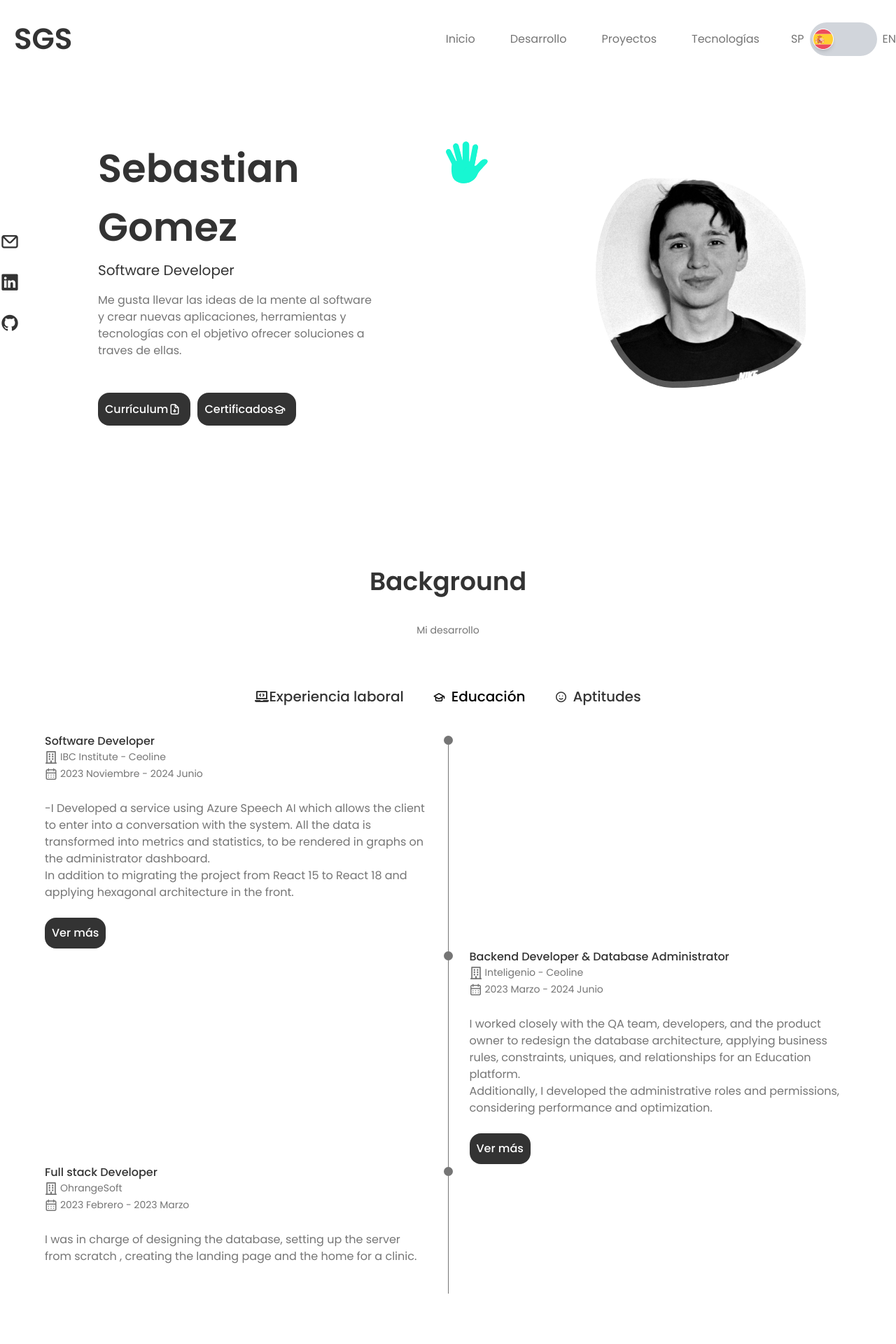
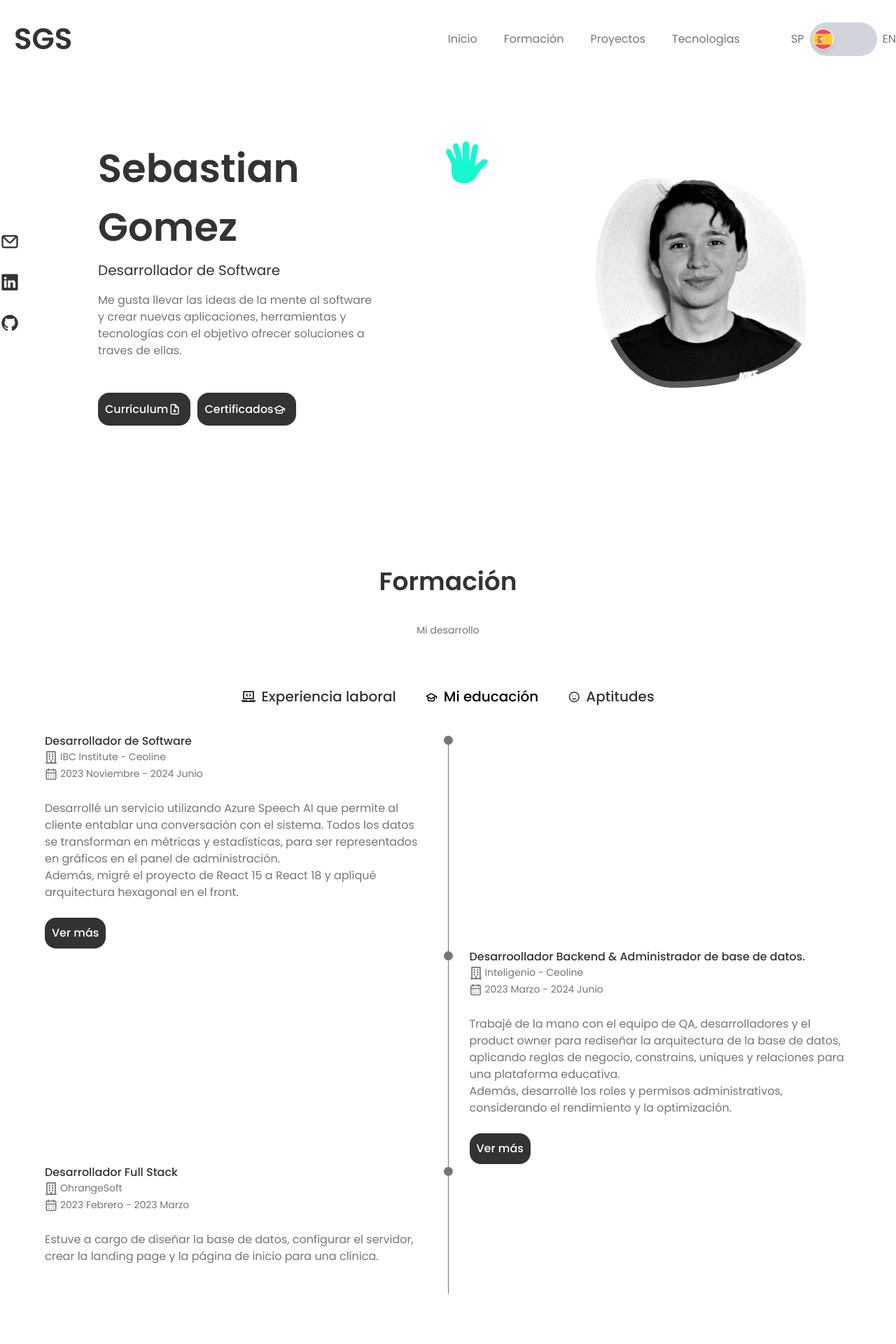
Before and after one commit to sebastiangs23/Portfolio, a React (Vite) app in the folder front/portfolio/: page / in a window 1280 px wide. Shown: the top 1920 px of the page at 70% size. Built offline with nearby package versions, Linux system fonts and the light colour scheme.

Commit message:
feat(UseContext Global Lauag): :sparkles: in progress, I´m currently in the background section , especifictly in entering to the education part

```diff
--- a/front/portfolio/src/components/Desarrollo/Desarrollo.jsx
+++ b/front/portfolio/src/components/Desarrollo/Desarrollo.jsx
@@ -1,10 +1,12 @@
 import React, { useState } from "react";
 import { Link } from "react-router-dom";
+import { useLanguage } from "../Language/Language";
 import { FaLaptopCode, FaRegBuilding } from "react-icons/fa";
 import "./Desarrollo.css";
 
 function Education() {
   const [toggleState, setToggleState] = useState(1);
+  const { sentences } = useLanguage();
 
   const toggleTab = (index) => {
     setToggleState(index);
@@ -13,8 +15,10 @@ function Education() {
   return (
     <section className="qualification__education section" id="desarrollo">
       {/* TITLE AND SUBTITLE */}
-      <h2 className="section__title">Background </h2>
-      <span className="section__subtitle">Mi desarrollo </span>
+      <h2 className="section__title">{sentences.background} </h2>
+      <span className="section__subtitle">
+        {sentences.background_subtitle}{" "}
+      </span>
 
       <div className="qualification__container container">
         {/* BUTTONS */}
@@ -28,7 +32,7 @@ function Education() {
             onClick={() => toggleTab(1)}
           >
             <FaLaptopCode />
-            <p>Experiencia laboral </p>
+            <p className="ml-2">{sentences.work_experience} </p>
           </div>
 
           <div
@@ -40,7 +44,7 @@ function Education() {
             onClick={() => toggleTab(2)}
           >
             <i className="uil uil-graduation-cap qualification__icon"></i>
-            <p>Educación </p>
+            <p> {sentences.education} </p>
           </div>
 
           <div
@@ -52,7 +56,7 @@ function Education() {
             onClick={() => toggleTab(3)}
           >
             <i class="uil uil-smile qualification__icon"></i>
-            <p>Aptitudes </p>
+            <p>{sentences.skill}</p>
           </div>
         </div>
 
@@ -68,32 +72,33 @@ function Education() {
             {/* IBC */}
             <div className="qualification__data">
               <div>
-                <h3 className="qualification__title">Software Developer</h3>
+                <h3 className="qualification__title">
+                  {sentences.work_ibc_position}
+                </h3>
                 <div className="company_name">
                   <FaRegBuilding className="icon_office" />
                   <p className="text-job">IBC Institute - Ceoline</p>
                 </div>
                 <div className="flex items-center">
                   <i className="uil uil-calendar-alt"></i>
-                  <p className="text-range-date">2023 Noviembre - 2024 Junio</p>
+                  <p className="text-range-date">{sentences.work_ibc_date} </p>
                 </div>
                 <br />
 
                 <div>
                   <p>
-                    -I Developed a service using Azure Speech AI which allows
-                    the client to enter into a conversation with the system. All
-                    the data is transformed into metrics and statistics, to be
-                    rendered in graphs on the administrator dashboard. <br />
-                    In addition to migrating the project from React 15 to React
-                    18 and applying hexagonal architecture in the front.
+                    {sentences.work_ibc_description} <br />
+                    {sentences.work_ibc_description_2}
                   </p>
                 </div>
 
                 <br />
 
-                <Link to="/experience/ibc-institute" className="button  button--flex">
-                  Ver más
+                <Link
+                  to="/experience/ibc-institute"
+                  className="button  button--flex"
+                >
+                  {sentences.see_more}
                 </Link>
               </div>
 
@@ -114,7 +119,7 @@ function Education() {
 
               <div>
                 <h3 className="qualification__title">
-                  Backend Developer & Database Administrator
+                  {sentences.work_inte_position}
                 </h3>
 
                 <div className="company_name">
@@ -125,7 +130,7 @@ function Education() {
                 <div className="qualification__calender">
                   <div className="flex items-center">
                     <i className="uil uil-calendar-alt"></i>
-                    <p>2023 Marzo - 2024 Junio</p>
+                    <p>{sentences.work_inte_date}</p>
                   </div>
                 </div>
 
@@ -133,19 +138,18 @@ function Education() {
 
                 <div>
                   <p>
-                    I worked closely with the QA team, developers, and the
-                    product owner to redesign the database architecture,
-                    applying business rules, constraints, uniques, and
-                    relationships for an Education platform. <br />{" "}
-                    Additionally, I developed the administrative roles and
-                    permissions, considering performance and optimization.
+                    {sentences.work_inte_description} <br />
+                    {sentences.work_inte_description_2}
                   </p>
                 </div>
 
                 <br />
 
-                <Link to="/experience/inteligenio" className="button  button--flex">
-                  Ver más
+                <Link
+                  to="/experience/inteligenio"
+                  className="button  button--flex"
+                >
+                  {sentences.see_more}
                 </Link>
               </div>
             </div>
@@ -153,7 +157,9 @@ function Education() {
             {/* 3 */}
             <div className="qualification__data">
               <div>
-                <h3 className="qualification__title">Full stack Developer</h3>
+                <h3 className="qualification__title">
+                  {sentences.work_1_position}{" "}
+                </h3>
 
                 <div className="company_name">
                   <FaRegBuilding className="icon_office" />
@@ -163,22 +169,17 @@ function Education() {
                 <div className="qualification__calender">
                   <div className="flex items-center  ">
                     <i className="uil uil-calendar-alt"></i>
-                    <p>2023 Febrero - 2023 Marzo</p>
+                    <p>{sentences.work_1_date} </p>
                   </div>
                 </div>
 
                 <br />
 
                 <div>
-                  <p>
-                    I was in charge of designing the database, setting up the
-                    server from scratch , creating the landing page and the home
-                    for a clinic.
-                  </p>
+                  <p>{sentences.work_1_description}</p>
                 </div>
 
                 <br />
-
               </div>
 
               <div>
--- a/front/portfolio/src/components/Desarrollo/components/sliderJob.css
+++ b/front/portfolio/src/components/Desarrollo/components/sliderJob.css
@@ -84,6 +84,12 @@
   width: 1100px;
 }
 
+.redirect-link{
+  font-weight: bold;
+  color: rgb(92, 172, 12);
+  font-family: serif
+}
+
 /* RESPONSIVE */
 
 @media screen and (max-width: 700px) {
--- a/front/portfolio/src/components/Header/Header.jsx
+++ b/front/portfolio/src/components/Header/Header.jsx
@@ -1,17 +1,23 @@
 import React from "react";
 import "./Header.css";
-import { navLinks } from "../constants";
 import { useState } from "react";
 import english from "../../assets/languages/united-states.svg";
 import spanish from "../../assets/languages/spain.svg";
+import { useLanguage } from "../Language/Language";
 
 function Header() {
-  const [language, setLanguage] = useState('spanish');
+  const [language, setLanguage] = useState("spanish");
+  const { sentences, switchLanguage } = useLanguage();
 
   const toggleLanguageButton = () => {
-    setLanguage((prevLanguage) =>
-      prevLanguage === "spanish" ? "english" : "spanish"
-    );
+    if(language == "spanish"){
+      switchLanguage("english");
+      setLanguage("english");
+    }else {
+      switchLanguage("spanish");
+      setLanguage("spanish");
+    };
+
   };
 
   return (
@@ -26,26 +32,35 @@ function Header() {
       </h1>
 
       <ul className="list-none sm:flex hidden justify-end items-center flex-1 mr-10">
-        {navLinks.map((nav, index) => (
-          <li
-            key={nav.id}
-            className={`font-poppins font-normal cursor-pointer text-[16px]
-            ${index === navLinks.length - 1 ? "mr-0" : "mr-10"} `}
-          >
-            <a href={`#${nav.id}`} className="secciones">
-              {nav.title}
-            </a>
-          </li>
-        ))}
+        <li className="font-poppins font-normal cursor-pointer text-[16px] mr-7">
+          <a href="#home" className="secciones" > {sentences.start} </a>
+        </li>
+        <li className="font-poppins font-normal cursor-pointer text-[16px] mr-7">
+          <a href="#desarrollo" className="secciones" > {sentences.background} </a>
+        </li>
+        <li className="font-poppins font-normal cursor-pointer text-[16px] mr-7">
+          <a href="#projectos" className="secciones" > {sentences.projects} </a>
+        </li>
+        <li className="font-poppins font-normal cursor-pointer text-[16px] mr-7">
+          <a href="#tecnologias" className="secciones" > {sentences.technologies} </a>
+        </li>
       </ul>
 
-      <span className={`transition-opacity duration-200 ease-in-out opacity-100 mr-2`}>
+      <span
+        className={`transition-opacity duration-200 ease-in-out opacity-100 mr-2`}
+      >
         SP
       </span>
 
-      <div className="flex items-center cursor-pointer" onClick={toggleLanguageButton}>
-        <div className={`relative w-24 h-12 flex items-center bg-gray-300 rounded-full p-1 transition-all duration-300 ease-in-out ${
-            language === "english" ? "justify-end" : "justify-start"}`}>
+      <div
+        className="flex items-center cursor-pointer"
+        onClick={toggleLanguageButton}
+      >
+        <div
+          className={`relative w-24 h-12 flex items-center bg-gray-300 rounded-full p-1 transition-all duration-300 ease-in-out ${
+            language === "english" ? "justify-end" : "justify-start"
+          }`}
+        >
           <img
             src={language === "spanish" ? spanish : english}
             className="w-[30px] h-[30px] rounded-full bg-white shadow-md"
@@ -54,7 +69,9 @@ function Header() {
         </div>
       </div>
 
-      <span className={`transition-opacity duration-200 ease-in-out opacity-100 ml-2`}>
+      <span
+        className={`transition-opacity duration-200 ease-in-out opacity-100 ml-2`}
+      >
         EN
       </span>
     </nav>
--- /dev/null
+++ b/front/portfolio/src/components/Language/Language.jsx
@@ -0,0 +1,84 @@
+import React, { createContext, useContext, useState } from "react";
+
+const sentences = {
+  spanish: {
+    start: "Inicio",
+    background: "Desarrollo",
+    projects: "Proyectos",
+    technologies: "Tecnologías",
+    position: "Desarrollador de Software",
+    description_position:
+      "Me gusta llevar las ideas de la mente al software y crear nuevas aplicaciones, herramientas y tecnologías con el objetivo ofrecer soluciones a traves de ellas.",
+    curriculum: "Currículum",
+    curriculum_link: "",
+    certifications: "Certificados",
+    background: "Formación",
+    background_subtitle: "Mi desarrollo",
+    work_experience: "Experiencia laboral",
+    education: "Mi educación",
+    skill: "Aptitudes",
+    work_ibc_position: "Desarrollador de Software",
+    work_ibc_date: "2023 Noviembre - 2024 Junio",
+    work_ibc_description: "Desarrollé un servicio utilizando Azure Speech AI que permite al cliente entablar una conversación con el sistema. Todos los datos se transforman en métricas y estadísticas, para ser representados en gráficos en el panel de administración.",
+    work_ibc_description_2: "Además, migré el proyecto de React 15 a React 18 y apliqué arquitectura hexagonal en el front.",
+    see_more: "Ver más",
+    work_inte_position: "Desarroollador Backend & Administrador de base de datos.",
+    work_inte_date: "2023 Marzo - 2024 Junio",
+    work_inte_description: "Trabajé de la mano con el equipo de QA, desarrolladores y el product owner para rediseñar la arquitectura de la base de datos, aplicando reglas de negocio, constrains, uniques y relaciones para una plataforma educativa.",
+    work_inte_description_2 : "Además, desarrollé los roles y permisos administrativos, considerando el rendimiento y la optimización.",
+    work_1_position: "Desarrollador Full Stack",
+    work_1_date: "2023 Febrero - 2023 Marzo",
+    work_1_description: "Estuve a cargo de diseñar la base de datos, configurar el servidor, crear la landing page y la página de inicio para una clínica.",
+
+  },
+  english: {
+    start: "Start",
+    background: "Background",
+    projects: "Projects",
+    technologies: "Technologies",
+    position: "Software Developer",
+    description_position:
+      "I enjoy taking ideas from the mind to software and creating new applications, tools, and technologies with the aim of providing solutions through them.",
+    curriculum: "Curriculum",
+    curriculum_link: "https://drive.google.com/file/d/1lwf_E7eULprHsL3bQYPYfZdo4VmafAoX/view",
+    certifications: "Certifications",
+    background: "Background",
+    background_subtitle: "My development",
+    work_experience: "Work Experience",
+    education: "Education",
+    skill: "Skills",
+    work_ibc_position: "Software Developer",
+    work_ibc_date: "2023 November - 2024 June",
+    work_ibc_description: "I Developed a service using Azure Speech AI which allows the client to enter into a conversation with the system. All the data is transformed into metrics and statistics, to be rendered in graphs on the administrator dashboard.",
+    work_ibc_description_2: "In addition to migrating the project from React 15 to React 18 and applying hexagonal architecture in the front.",
+    see_more: "See more",
+    work_inte_position: "Backend Developer & Database Administrator",
+    work_inte_date: "2023 March - 2024 June",
+    work_inte_description: "I worked closely with the QA team, developers, and the product owner to redesign the database architecture, applying business rules, constraints, uniques, and relationships for an Education platform.",
+    work_inte_description_2 : "Additionally, I developed the administrative roles and permissions, considering performance and optimization." ,
+    work_1_position: "Full Stack Developer",
+    work_1_date: "2023 February - 2023 March",
+    work_1_description: "I was in charge of designing the database, setting up the server from scratch , creating the landing page and the home for a clinic.",
+  },
+};
+
+const LanguageContext = createContext();
+
+export function LanguageProvider({ children }) {
+  const [language, setLanguage] = useState("spanish");
+
+  function switchLanguage(lang) {
+    console.log("langgggg _-> ", lang);
+    setLanguage(lang);
+  }
+
+  return (
+    <LanguageContext.Provider
+      value={{ language, switchLanguage, sentences: sentences[language] }}
+    >
+      {children}
+    </LanguageContext.Provider>
+  );
+}
+
+export const useLanguage = () => useContext(LanguageContext);
--- a/front/portfolio/src/components/Proyectos/Proyectos.jsx
+++ b/front/portfolio/src/components/Proyectos/Proyectos.jsx
@@ -75,7 +75,7 @@ function Proyectos() {
           <div className="contenedor-individual">
             <div className="subtitle__project">
               {" "}
-              <h3>E-commerce</h3>{" "}
+              <h3>E-commerce</h3>
             </div>
             <div className="contenedor-cadauno">
               <ImageSlider slides={SliderManga} type="web" />
@@ -86,7 +86,7 @@ function Proyectos() {
         <div className="contenedor-proyectos">
           <div className="contenedor-individual">
             <div className="subtitle__project">
-              <h3>Chat Tutor Ingles AI</h3>{" "}
+              <h3>Chat Tutor Ingles AI - Mammoth</h3>
             </div>
             <div className="contenedor-cadauno">
               <div>
--- a/front/portfolio/src/components/Social/Data.jsx
+++ b/front/portfolio/src/components/Social/Data.jsx
@@ -1,6 +1,9 @@
 import React from "react";
+import { useLanguage } from "../Language/Language";
 
 function Data() {
+  const { sentences } = useLanguage();
+
   return (
     <div className="home__data">
       <h1 className="flex home__title">
@@ -56,28 +59,24 @@ function Data() {
         </svg>
       </h1>
 
-      <h3 className="home__subtitle">Software Developer</h3>
-      <p className="home__description">
-        Me gusta llevar las ideas de la mente al software y crear nuevas
-        aplicaciones, herramientas y tecnologías con el objetivo ofrecer soluciones a traves de
-        ellas.
-      </p>
+      <h3 className="home__subtitle">{sentences.position}</h3>
+      <p className="home__description">{sentences.description_position} </p>
 
       <a
-        href="https://drive.google.com/file/d/1zTZ1h8ziIaQ-Mm-_t9l4EGPOimGNnvDA/view"
+        href={sentences.curriculum_link}
         className="button button--flex"
         target="_black"
       >
-        Currículum
+        {sentences.curriculum}
         <i class="uil uil-file-download"></i>
       </a>
 
       <a
-        href="https://drive.google.com/file/d/1xsxKDW2RfFMTazRfRas4DRdTyf9Cohiw/view"
+        href="https://drive.google.com/file/d/155D_WDM7ZLKUH_8rlangKlkF0TFTl3un/view"
         className="button button--flex"
         target="_blank"
       >
-        Certificados
+        {sentences.certifications}
         <i class="uil uil-graduation-cap"></i>
       </a>
     </div>
--- a/front/portfolio/src/components/constants.js
+++ b/front/portfolio/src/components/constants.js
@@ -1,19 +1,19 @@
-export const navLinks = [
-    {
-      id: "home",
-      title: "Inicio",
-    },
-    {
-      id: "desarrollo",
-      title: "Desarrollo",
-    },
-    {
-      id: "projectos",
-      title: "Proyectos",
-    },
-    ,
-    {
-      id: "tecnologias",
-      title: "Tecnologías"
-    }
-  ];
+// export const navLinks = [
+//     {
+//       id: "home",
+//       title: "Inicio",
+//     },
+//     {
+//       id: "desarrollo",
+//       title: "Desarrollo",
+//     },
+//     {
+//       id: "projectos",
+//       title: "Proyectos",
+//     },
+//     ,
+//     {
+//       id: "tecnologias",
+//       title: "Tecnologías"
+//     }
+//   ];
--- a/front/portfolio/src/main.jsx
+++ b/front/portfolio/src/main.jsx
@@ -1,9 +1,12 @@
-import React from 'react'
-import ReactDOM from 'react-dom/client'
-import App from './App'
+import React from "react";
+import ReactDOM from "react-dom/client";
+import App from "./App";
+import { LanguageProvider } from "./components/Language/Language";
 
-ReactDOM.createRoot(document.getElementById('root')).render(
-  <React.StrictMode>
-    <App />
-  </React.StrictMode>,
-)
+ReactDOM.createRoot(document.getElementById("root")).render(
+  <LanguageProvider>
+    <React.StrictMode>
+      <App />
+    </React.StrictMode>
+  </LanguageProvider>
+);
```
Also changed, not shown: front/portfolio/src/components/Desarrollo/components/JobDetailsIbc.jsx (+13 -5 lines), 1 other file (tests, documents, lock files or other folders).
